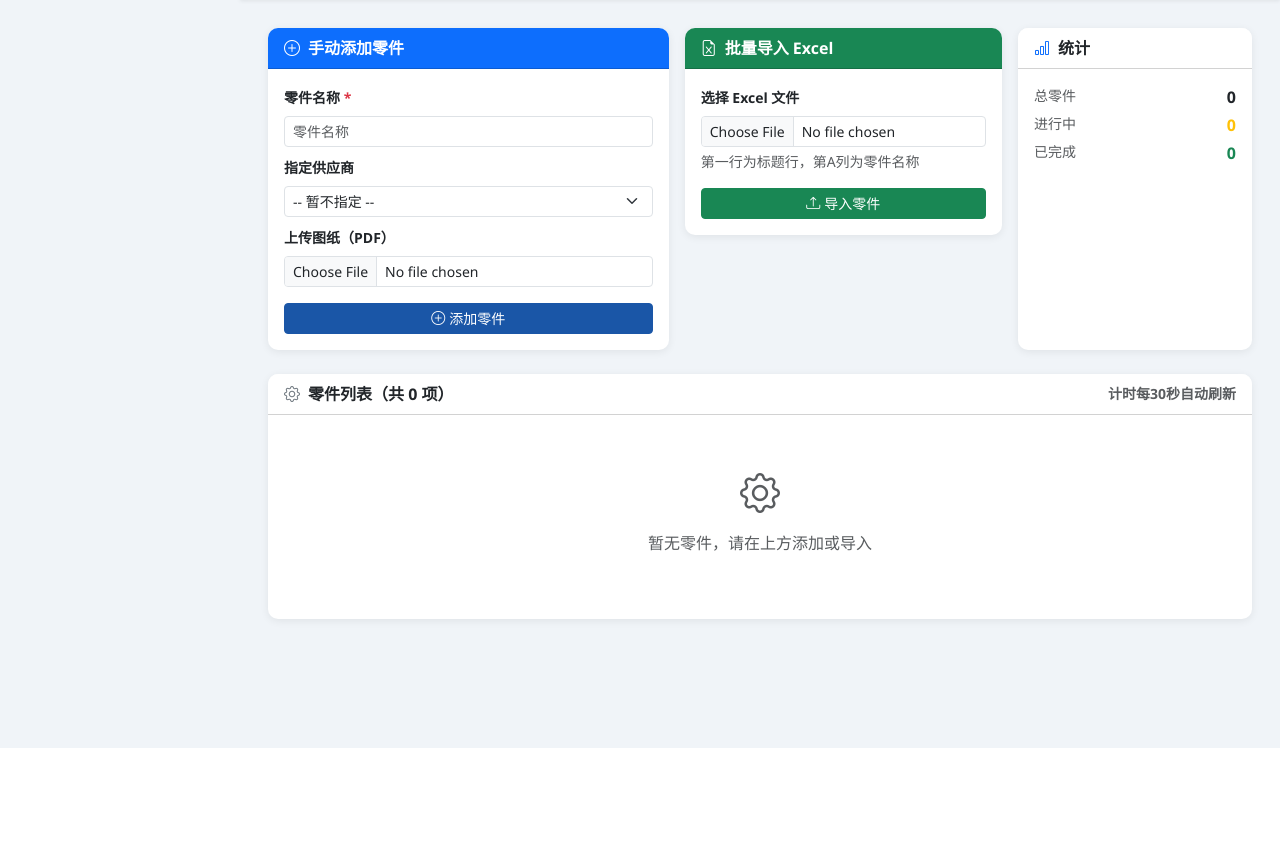
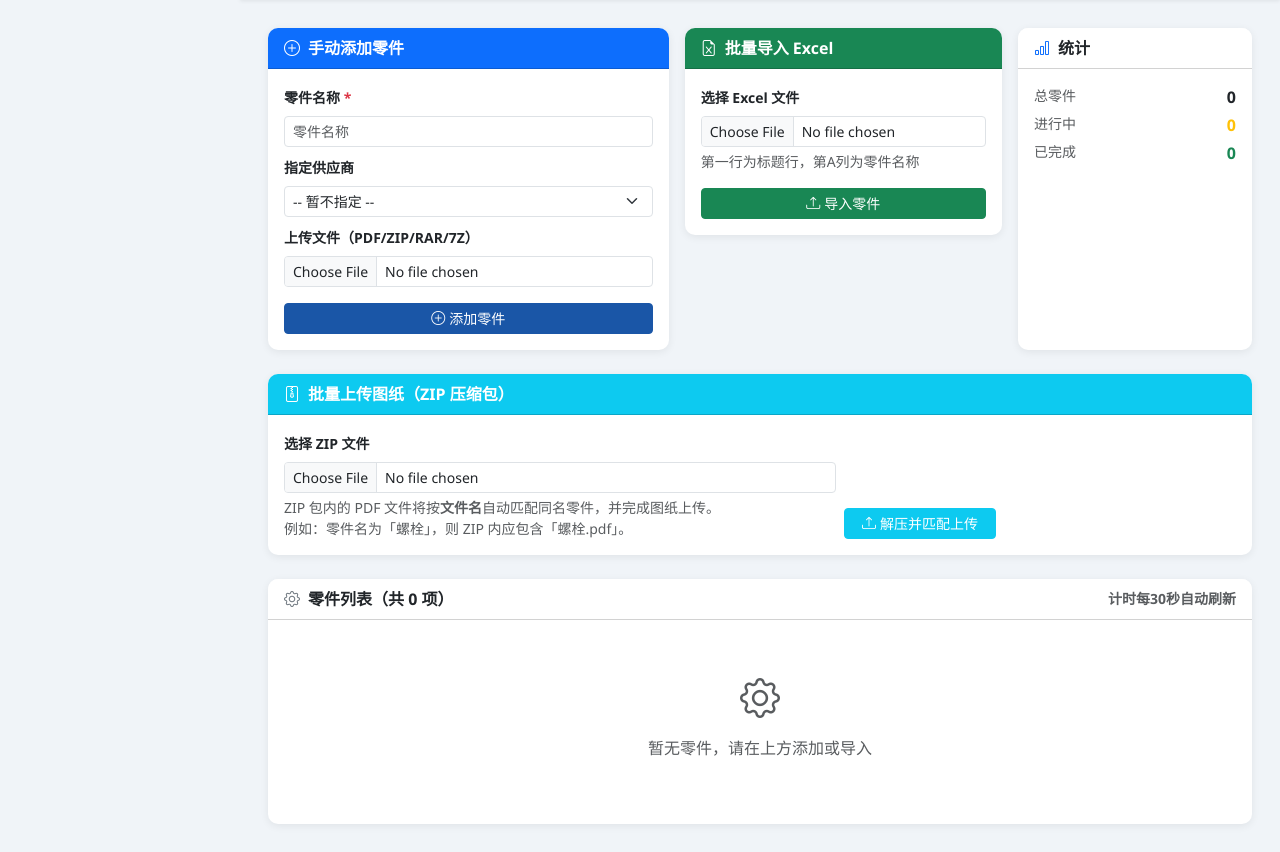
Before and after one commit to jianglinghao353535/Machine, a Flask app: template templates/manage_parts.html in a window 1280 px wide. Shown: the part 52-904 px from the top of the page. Before the commit the page ends 800 px from the top, so only its background shows below. Run offline with Flask 3, Linux system fonts and the light colour scheme; the template is opened without the code that fills it: values that come from a table or form of the project are taken from there, others are empty.

Commit message:
Support zip/rar/7z uploads alongside pdf

```diff
--- a/app.py
+++ b/app.py
@@ -4,6 +4,8 @@ from werkzeug.security import generate_password_hash, check_password_hash
 from werkzeug.utils import secure_filename
 from datetime import datetime
 import os
+import io
+import zipfile
 import openpyxl
 import json
 
@@ -21,7 +23,7 @@ app.config['SESSION_COOKIE_HTTPONLY'] = True
 app.config['SESSION_COOKIE_SAMESITE'] = 'Lax'
 app.config['SESSION_COOKIE_SECURE'] = os.getenv('SESSION_COOKIE_SECURE', '0') == '1'
 
-ALLOWED_EXTENSIONS = {'pdf'}
+ALLOWED_EXTENSIONS = {'pdf', 'zip', 'rar', '7z'}
 
 os.makedirs(app.config['UPLOAD_FOLDER'], exist_ok=True)
 
@@ -407,7 +409,7 @@ def upload_pdf(part_id):
         return redirect(request.referrer)
     f = request.files['pdf_file']
     if not f or not f.filename or not allowed_file(f.filename):
-        flash('请上传有效的PDF文件', 'danger')
+        flash('请上传有效的文件（PDF/ZIP/RAR/7Z）', 'danger')
         return redirect(request.referrer)
     if part.pdf_filename:
         try:
@@ -421,8 +423,83 @@ def upload_pdf(part_id):
     part.pdf_filename = save_name
     part.pdf_original_name = f.filename
     db.session.commit()
-    flash('PDF图纸上传成功', 'success')
+    flash('文件上传成功', 'success')
     return redirect(request.referrer)
+
+
+@app.route('/company/subcategories/<int:sub_id>/upload_zip', methods=['POST'])
+@login_required(role='company')
+def upload_zip(sub_id):
+    sub = MachineSubcategory.query.get_or_404(sub_id)
+    if 'zip_file' not in request.files:
+        flash('请选择压缩文件', 'danger')
+        return redirect(url_for('manage_parts', sub_id=sub_id))
+    zf = request.files['zip_file']
+    if not zf or not zf.filename:
+        flash('请选择压缩文件', 'danger')
+        return redirect(url_for('manage_parts', sub_id=sub_id))
+    ext = zf.filename.rsplit('.', 1)[-1].lower() if '.' in zf.filename else ''
+    if ext != 'zip':
+        flash('仅支持 .zip 格式的压缩文件', 'danger')
+        return redirect(url_for('manage_parts', sub_id=sub_id))
+    parts_list = Part.query.filter_by(subcategory_id=sub_id).all()
+    matched = 0
+    unmatched_names = []
+    try:
+        with zipfile.ZipFile(io.BytesIO(zf.read())) as z:
+            for info in z.infolist():
+                if info.is_dir():
+                    continue
+                # 只处理 PDF 文件，防止路径穿越
+                raw_name = os.path.basename(info.filename)
+                if not raw_name.lower().endswith('.pdf'):
+                    continue
+                safe_name = secure_filename(raw_name)
+                if not safe_name:
+                    continue
+                # 按文件名（不含扩展名）匹配零件名称
+                stem = safe_name.rsplit('.', 1)[0].lower()
+                target_part = None
+                # 先精确匹配
+                for p in parts_list:
+                    if p.name.strip().lower() == stem:
+                        target_part = p
+                        break
+                # 再模糊匹配（文件名包含零件名 或 零件名包含文件名）
+                if target_part is None:
+                    for p in parts_list:
+                        pname = p.name.strip().lower()
+                        if pname in stem or stem in pname:
+                            target_part = p
+                            break
+                if target_part is None:
+                    unmatched_names.append(safe_name)
+                    continue
+                pdf_data = z.read(info.filename)
+                timestamp = datetime.now().strftime('%Y%m%d%H%M%S%f')
+                save_name = f'{timestamp}_{safe_name}'
+                save_path = os.path.join(app.config['UPLOAD_FOLDER'], save_name)
+                with open(save_path, 'wb') as out:
+                    out.write(pdf_data)
+                # 删除旧图纸文件
+                if target_part.pdf_filename:
+                    try:
+                        os.remove(os.path.join(app.config['UPLOAD_FOLDER'], target_part.pdf_filename))
+                    except OSError:
+                        pass
+                target_part.pdf_filename = save_name
+                target_part.pdf_original_name = raw_name
+                matched += 1
+        db.session.commit()
+        msg = f'ZIP 解压完成：成功匹配并上传 {matched} 个图纸'
+        if unmatched_names:
+            msg += f'，{len(unmatched_names)} 个文件未匹配到零件（{"、".join(unmatched_names[:5])}{"..." if len(unmatched_names) > 5 else ""}）'
+        flash(msg, 'success' if matched > 0 else 'warning')
+    except zipfile.BadZipFile:
+        flash('文件损坏或不是有效的 ZIP 文件', 'danger')
+    except Exception as e:
+        flash(f'解压失败：{str(e)}', 'danger')
+    return redirect(url_for('manage_parts', sub_id=sub_id))
 
 
 # ==================== 路由：供应商端 ====================
--- a/templates/manage_parts.html
+++ b/templates/manage_parts.html
@@ -42,8 +42,8 @@
                         </select>
                     </div>
                     <div class="mb-3">
-                        <label class="form-label fw-semibold small">上传图纸（PDF）</label>
-                        <input type="file" name="pdf_file" class="form-control form-control-sm" accept=".pdf">
+                        <label class="form-label fw-semibold small">上传文件（PDF/ZIP/RAR/7Z）</label>
+                        <input type="file" name="pdf_file" class="form-control form-control-sm" accept=".pdf,.zip,.rar,.7z">
                     </div>
                     <button type="submit" class="btn btn-primary btn-sm w-100">
                         <i class="bi bi-plus-circle me-1"></i>添加零件
@@ -106,6 +106,36 @@
     </div>
 </div>
 
+<!-- 批量上传图纸（ZIP） -->
+<div class="row g-3 mb-4">
+    <div class="col-12">
+        <div class="card">
+            <div class="card-header bg-info text-white">
+                <i class="bi bi-file-zip me-2"></i>批量上传图纸（ZIP 压缩包）
+            </div>
+            <div class="card-body">
+                <form method="post" action="{{ url_for('upload_zip', sub_id=subcategory.id) }}" enctype="multipart/form-data">
+                    <div class="row g-2 align-items-end">
+                        <div class="col-md-7">
+                            <label class="form-label fw-semibold small">选择 ZIP 文件</label>
+                            <input type="file" name="zip_file" class="form-control form-control-sm" accept=".zip" required>
+                            <div class="form-text">
+                                ZIP 包内的 PDF 文件将按<strong>文件名</strong>自动匹配同名零件，并完成图纸上传。<br>
+                                例如：零件名为「螺栓」，则 ZIP 内应包含「螺栓.pdf」。
+                            </div>
+                        </div>
+                        <div class="col-md-2">
+                            <button type="submit" class="btn btn-info btn-sm text-white w-100">
+                                <i class="bi bi-upload me-1"></i>解压并匹配上传
+                            </button>
+                        </div>
+                    </div>
+                </form>
+            </div>
+        </div>
+    </div>
+</div>
+
 <!-- 零件列表 -->
 <div class="card">
     <div class="card-header bg-white fw-semibold d-flex align-items-center justify-content-between">
@@ -121,7 +151,7 @@
                         <th style="width:28px">#</th>
                         <th>零件名称</th>
                         <th>供应商</th>
-                        <th>图纸</th>
+                        <th>文件</th>
                         <th>发出时间</th>
                         <th>已用时长</th>
                         <th>状态</th>
@@ -148,7 +178,7 @@
                             {% else %}
                             <span class="text-muted small">无</span>
                             {% endif %}
-                            <!-- 上传/更换PDF -->
+                            <!-- 上传/更换文件 -->
                             <button class="btn btn-link btn-sm p-0 ms-1 text-secondary" type="button"
                                     data-bs-toggle="collapse" data-bs-target="#upload-{{ part.id }}" title="上传/更换图纸">
                                 <i class="bi bi-upload small"></i>
@@ -156,7 +186,7 @@
                             <div class="collapse" id="upload-{{ part.id }}">
                                 <form method="post" action="{{ url_for('upload_pdf', part_id=part.id) }}" enctype="multipart/form-data" class="mt-1">
                                     <div class="input-group input-group-sm">
-                                        <input type="file" name="pdf_file" class="form-control form-control-sm" accept=".pdf" required>
+                                        <input type="file" name="pdf_file" class="form-control form-control-sm" accept=".pdf,.zip,.rar,.7z" required>
                                         <button type="submit" class="btn btn-sm btn-outline-primary">上传</button>
                                     </div>
                                 </form>
```
Also changed, not shown: templates/supplier_dashboard.html (+4 -4 lines).
